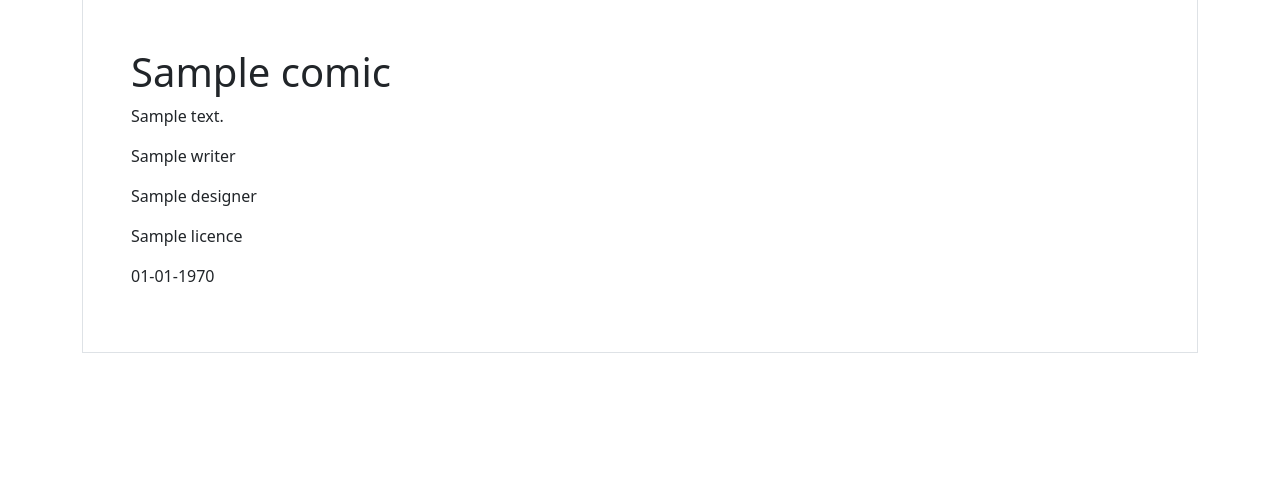
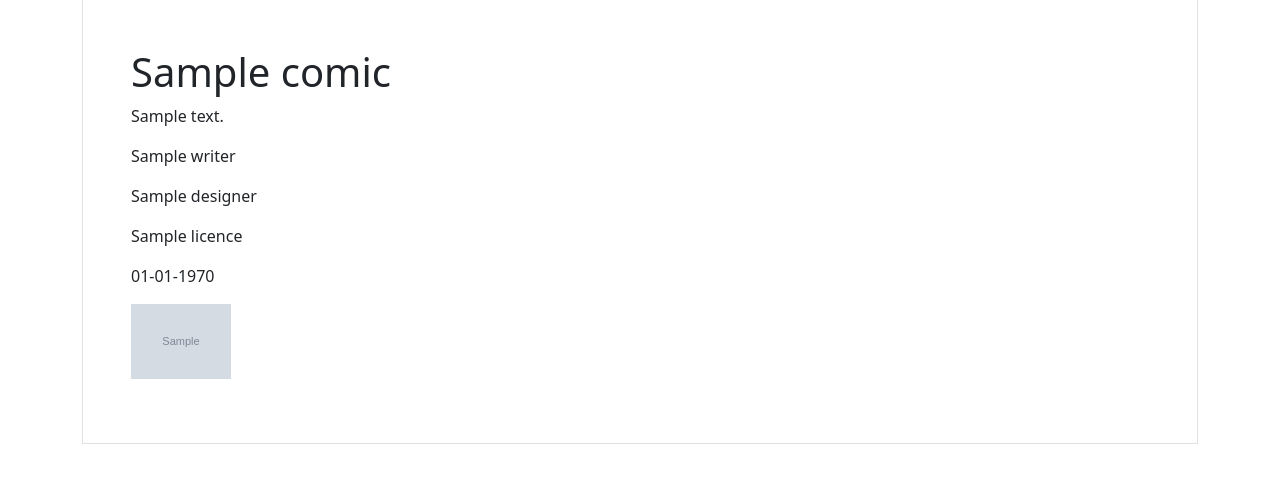
Before and after one commit to Edjek/sf_comics, a Symfony app: template templates/front/comics/comic.html.twig in a window 1280 px wide. Shown: the part 49-532 px from the top of the page. Run offline with Twig, Linux system fonts and the light colour scheme; the template is opened without the code that fills it: most values are stand-ins (such as "Sample title", 1, 10 or a date in 2020); grey boxes marked "Sample" are stand-in pictures; some libraries are stand-ins or nearby versions.

Commit message:
Image in comics

```diff
--- a/templates/front/comics/comic.html.twig
+++ b/templates/front/comics/comic.html.twig
@@ -14,6 +14,7 @@
 			<p>{{ comic.licence.name }}</p>
 			<p>{{ comic.editor.name }}</p>
 			<p>{{ comic.year | date('d-m-Y')}}</p>
+			<p>{% for image in comic.images %}<img src="{{ asset('media/'~image.src) }}" alt="" width="100px">{% endfor %}</p>
 		</div>
 	</div>
 
```
